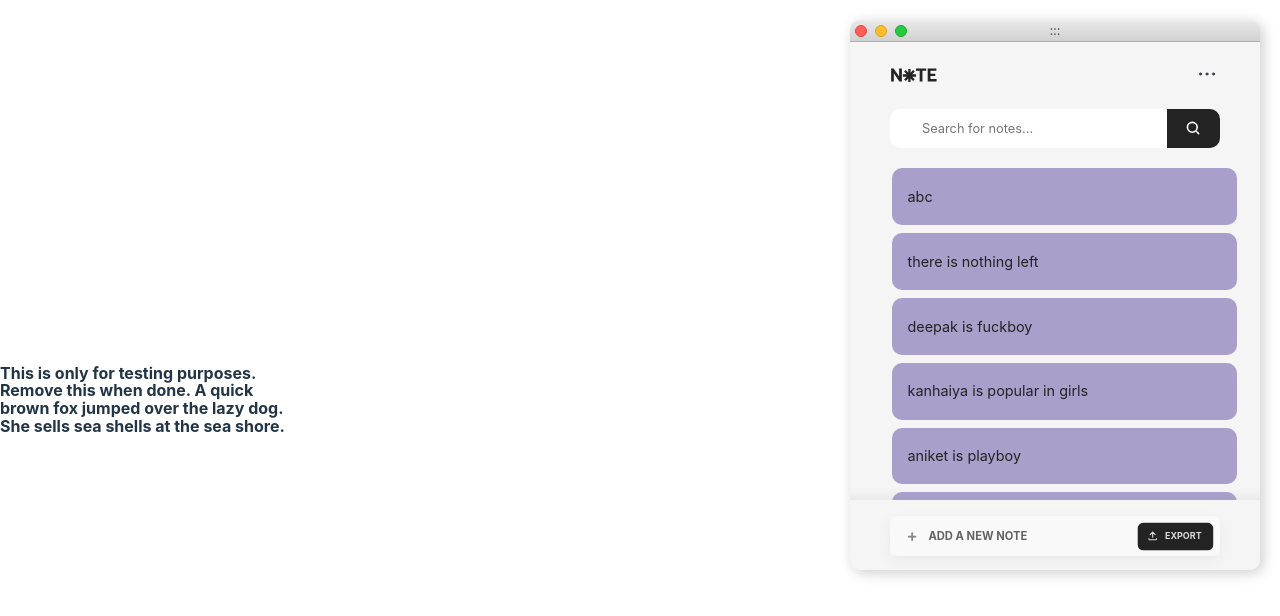
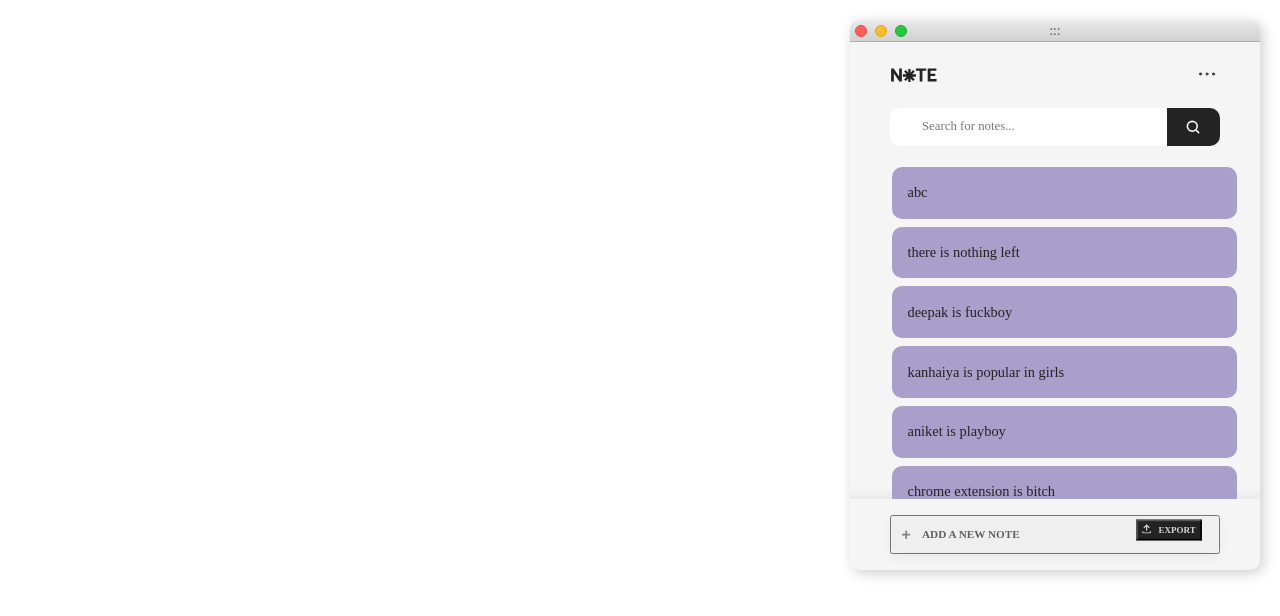
Before and after one commit to deepak-gangwar/note-chrome-extension, a React (Vite) app: page / in a window 1280 px wide. Shown: the top 616 px of the page. Built offline with nearby package versions, Linux system fonts and the light colour scheme; the HTML template or start-up script is replaced by a standard one.

Commit message:
fix: toggle not working on first click

```diff
--- a/src/main.jsx
+++ /dev/null
@@ -1,14 +0,0 @@
-import React from 'react'
-import ReactDOM from 'react-dom/client'
-import App from './App.jsx'
-import './styles/index.css'
-
-const app = document.createElement('div')
-app.setAttribute('id', 'note-chrome-extension-app')
-document.body.appendChild(app)
-
-ReactDOM.createRoot(document.getElementById('note-chrome-extension-app')).render(
-    <React.StrictMode>
-        <App />
-    </React.StrictMode>,
-)
```
Also changed, not shown: src/background/index.js (+8 -4 lines), src/content-script/index.js (+7 -7 lines).
